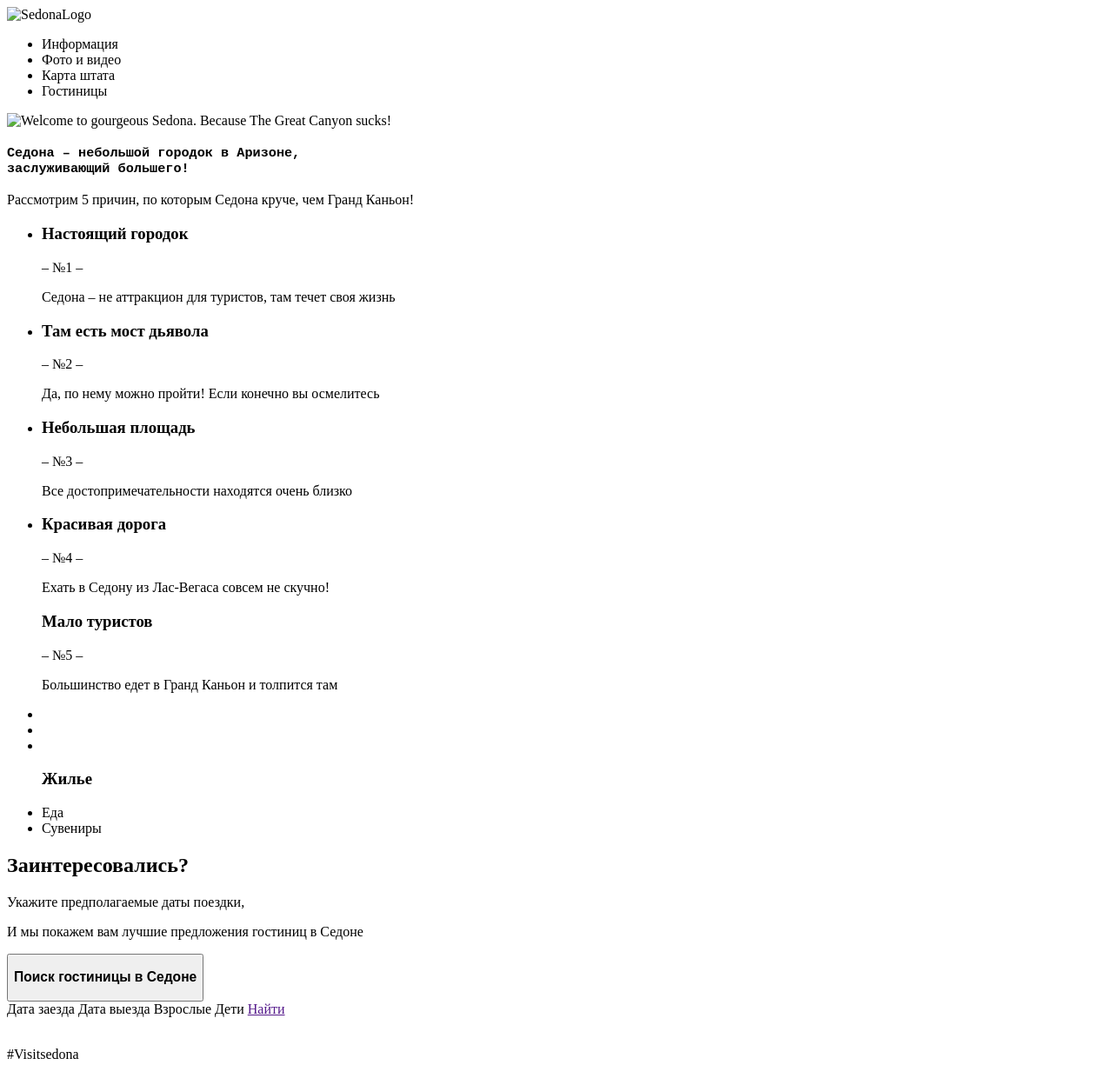
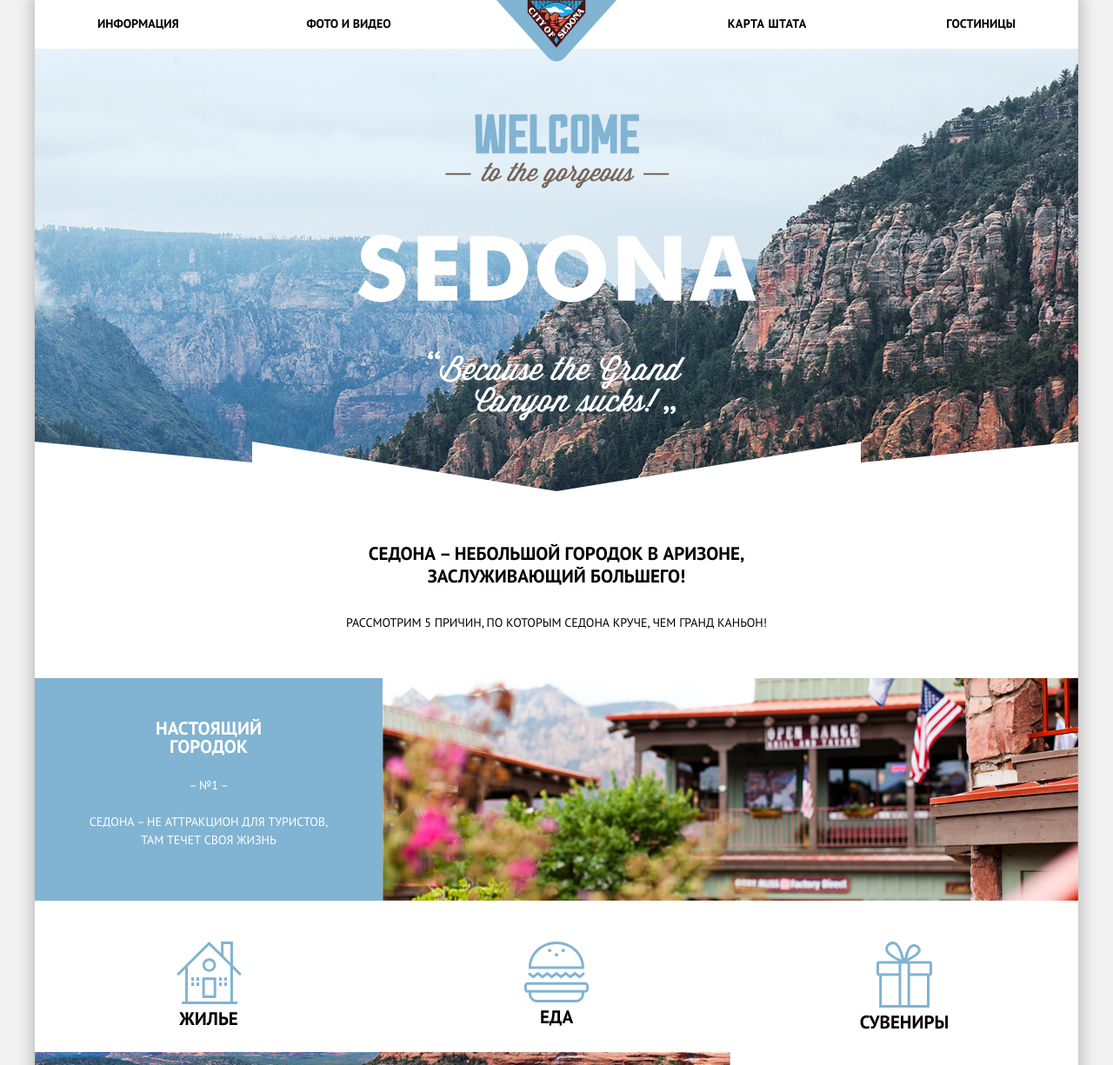
Before and after one commit to novoselovar/317951-sedona, a plain HTML site: page index.html in a window 1280 px wide. Shown: the top 1225 px of the page at 87% size. Drawn offline with Linux system fonts and the light colour scheme.

Commit message:
Разметка главной и внутренней страницы и стилизация главной

```diff
--- /dev/null
+++ b/css/style.css
@@ -0,0 +1,190 @@
+body {
+    margin: 0;
+    background-color: #f2f2f2;
+    font-family: 'PT Sans', sans-serif;
+    color: #000;
+    text-transform: uppercase;
+    font-size: 14px;
+    line-height: 21px;
+}
+
+.container {
+    width: 1200px;
+    margin-right: auto;
+    margin-left: auto;
+    box-shadow: 0 0 15px 5px rgba(0,1,1,0.2);
+    background-color: #ffffff;
+}
+
+.logo {
+    display: block;
+    width: 140px;
+    height: 72px;
+    margin-right: auto;
+    margin-left: auto;
+    margin-bottom: -72px;
+}
+
+.menu-list {
+    display: flex;
+    flex-wrap: wrap;
+    padding: 0 6%;
+    margin: 0;
+    list-style: none;
+}
+
+.menu-item {
+    flex: 0 0 15%;
+    padding-top: 14px;
+    padding-bottom: 16px;
+}
+
+.menu-item:nth-child(2n-1) {
+    margin-right: 82px;
+}
+
+.menu-item:nth-child(2) {
+    margin-right: auto;
+}
+
+.menu-item:nth-child(3) {
+    text-align: right;
+    letter-spacing: 0.5px;
+}
+
+.menu-item:nth-child(4) {
+    text-align: right;
+}
+
+.menu-link {
+    line-height: 26px;
+    color: #000;
+    font-weight: 700;
+    text-decoration: none;
+}
+
+.welcome-section{
+    background-image: url(../img/background-photo.jpg);
+    text-align: center;
+    padding-top: 75px;
+    padding-bottom: 75px;
+    position: relative;
+}
+
+.welcome-section:after {
+    content: "";
+    display: block;
+    height: 59px;
+    width: 100%;
+    background-image: url(../img/polygon.svg);
+    position: absolute;
+    bottom: -2px;
+}
+
+.header {
+    z-index: 2;
+    position: relative;
+}
+
+.advantages {
+    text-align: center;
+    padding-top: 38px;
+    padding-bottom: 39px;
+}
+
+.advantages-title {
+    max-width: 450px;
+    margin-right: auto;
+    margin-left: auto;
+    margin-bottom: 30px;
+}
+
+.title {
+    font-size: 21px;
+    line-height: 26px;
+    font-weight: 700;
+}
+
+.row {
+    display: flex;
+    flex-wrap: wrap;
+    padding: 0;
+    margin: 0;
+    list-style: none;
+}
+
+.column-small {
+    flex: 0 0 33.33334%;
+    max-width: 33.33334%;
+    padding: 0 10px;
+    text-align: center;
+    box-sizing: border-box;
+    padding-top: 47px;
+}
+
+.column-big {
+    flex: 0 0 66.66667%;
+    max-width: 66.66667%;
+    text-align: center;
+    box-sizing: border-box;
+}
+
+.column-image {
+    display: block;
+}
+
+.column:nth-child(1) {
+    order: 1;
+    background-color: #81b3d2;
+    color: white;
+}
+
+.column:nth-child(2) {
+    order: 7;
+}
+
+.column:nth-child(3) {
+    order: 8;
+}
+
+.column:nth-child(4) {
+    order: 9;
+}
+
+.column:nth-child(5) {
+    order: 10;
+}
+
+.column:nth-child(6) {
+    order: 2;
+}
+
+.column:nth-child(7) {
+    order: 6;
+}
+
+.column:nth-child(8) {
+    order: 3;
+}
+
+.column:nth-child(9) {
+    order: 4;
+}
+
+.column:nth-child(10) {
+    order: 5;
+}
+
+.column .title {
+    max-width: 170px;
+    margin: 0 auto;
+    margin-bottom: 24px;
+    line-height: 21px;
+}
+
+
+.column p {
+    max-width: 310px;
+    margin: 0 auto;
+    margin-bottom: 21px;
+}
--- a/index.html
+++ b/index.html
@@ -3,65 +3,77 @@
   <head>
     <meta charset="utf-8">
     <title>HTML Academy: Седона</title>
+    <link href="https://fonts.googleapis.com/css?family=PT+Sans:400,700&amp;subset=cyrillic" rel="stylesheet">
+    <link rel="stylesheet" href="css/normalize.css">
+    <link rel="stylesheet" href="css/style.css">
   </head>
   <body>
-    <header>
+    <div class="container">
+    <header class="header">
       <nav>
-        <a><img src="" alt="Sedona" width="" height="">Logo</a>
-        <ul>
-            <li>Информация</li>
-            <li>Фото и видео</li>
-            <li>Карта штата</li>
-            <li>Гостиницы</li>
+        <a class="logo"><img src="img/logo.png" alt="Sedona" width="" height=""></a>
+        <ul class="menu-list">
+            <li class="menu-item"><a href="" class="menu-link">Информация</a></li>
+            <li class="menu-item"><a href="" class="menu-link">Фото и видео</a></li>
+            <li class="menu-item"><a href="" class="menu-link">Карта штата</a></li>
+            <li class="menu-item"><a href="" class="menu-link">Гостиницы</a></li>
         </ul>
       </nav>
     </header>
 
-    <section>
-      <img src="" alt="Welcome to gourgeous Sedona. Because The Great Canyon sucks!" width="" height="">
+    <section class="welcome-section">
+      <img src="img/welcome.png" alt="Welcome to gourgeous Sedona. Because The Great Canyon sucks!" width="459" height="353">
     </section>
 
-    <section>
-      <h3><pre>Седона – небольшой городок в Аризоне,
-заслуживающий большего!</pre></h3>
+    <section class="advantages">
+      <h3 class="advantages-title title">Седона – небольшой городок в Аризоне, заслуживающий большего!</h3>
       <p>Рассмотрим 5 причин, по которым Седона круче, чем Гранд Каньон!</p>
     </section>
 
     <section>
-      <ul>
-          <li>
-              <h3>Настоящий городок</h3>
+      <ul class="row">
+          <li class="column-small column">
+              <h3 class="title">Настоящий городок</h3>
               <p>– №1 –</p>
-              <p></p>Седона – не аттракцион для туристов, там течет своя жизнь
+              <p>Седона – не аттракцион для туристов, там&#160;течет своя жизнь</p>
           </li>
-          <li>
-            <h3>Там есть мост дьявола</h3>
+          <li class="column-small column">
+            <h3 class="title">Там есть мост дьявола</h3>
             <p>– №2 –</p>
             <p>Да, по нему можно пройти! Если конечно вы осмелитесь</p>
           </li>
-          <li>
-            <h3>Небольшая площадь</h3>
+          <li class="column-small column">
+            <h3 class="title">Небольшая площадь</h3>
             <p>– №3 –</p>
             <p>Все достопримечательности находятся очень близко</p>
           </li>
-          <li>
-            <h3>Красивая дорога</h3>
+          <li class="column-small column">
+            <h3 class="title">Красивая дорога</h3>
             <p>– №4 –</p>
-            <p>Ехать в Седону из Лас-Вегаса совсем не скучно!</p>
+            <p>Ехать в Седону из Лас-Вегаса совсем не&#160;скучно!</p>
           </li>
-            <h3>Мало туристов</h3>
+          <li class="column-small column">
+            <h3 class="title">Мало туристов</h3>
             <p>– №5 –</p>
-            <p>Большинство едет в Гранд Каньон и толпится там</p>
+            <p>Большинство едет в Гранд Каньон и&#160;толпится там</p>
           </li>
-          <li><img src=""></li>
-          <li><img src=""></li>
-          <li>
-              <img src="">
-              <h3>Жилье</h3>
+          <li class="column-big column"><img src="img/pic1.png" class="column-image"></li>
+          <li class="column-big column"><img src="img/pic2.png" class="column-image"></li>
+          <li class="column-small column">
+              <img src="img/home.svg">
+              <h3 class="title">Жилье</h3>
               <p></p>
           </li>
-          <li>Еда</li>
-          <li>Сувениры</li>
+          <li class="column-small column">
+              <img src="img/meal.svg">
+              <h3 class="title">Еда</h3>
+              <p></p>
+          </li>
+          <li class="column-small column">
+              <img src="img/present.svg">
+              <h3 class="title">Сувениры</h3>
+              <p></p>
+          </li>
       </ul>
     </section>
 
@@ -104,5 +116,6 @@
 
     <p>HTML Academy</p>
     </footer>
+  </div>
   </body>
 </html>
```
Also changed, not shown: hotels.html (added, +88 -0 lines), css/normalize.css (added), img/background-photo.jpg (added), img/home.svg (added), img/logo.png (added), img/meal.svg (added), img/pic1.png (added), img/pic2.png (added), img/polygon.png (added), img/polygon.svg (added), img/present.svg (added), img/welcome.png (added).
